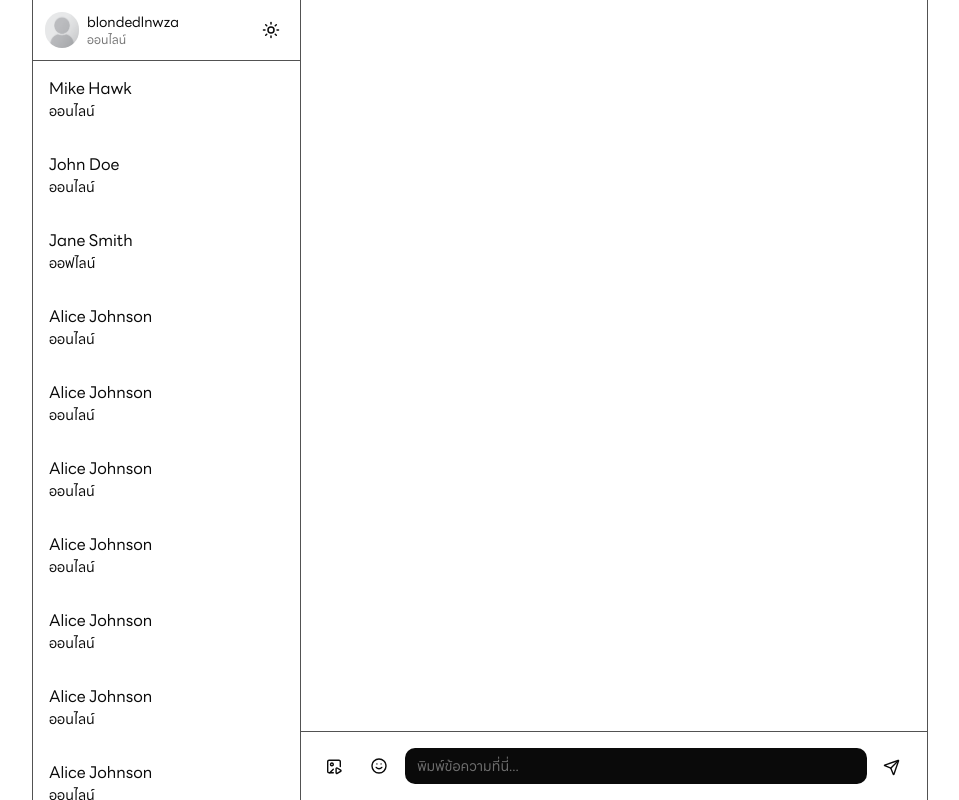
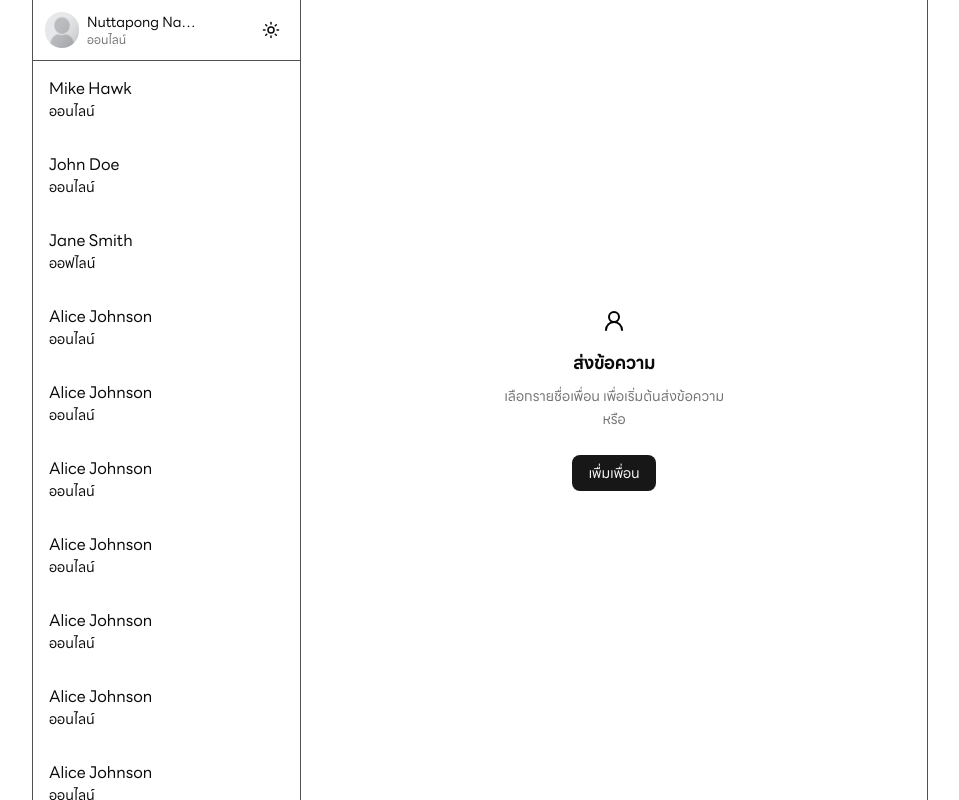
Before and after one commit to qwrtsdev/bento-frontend, a Next.js app: page /chat in a window 1280 px wide. Shown: the whole page, without its empty margins (160-1119 px from the left). Built offline with nearby package versions, Linux system fonts and the light colour scheme; what @radix-ui/themes would draw is missing.

Commit message:
feat: added default chat page & button component

```diff
--- a/package.json
+++ b/package.json
@@ -9,6 +9,7 @@
     "lint": "eslint"
   },
   "dependencies": {
+    "@radix-ui/react-slot": "^1.2.3",
     "@radix-ui/themes": "^3.2.1",
     "class-variance-authority": "^0.7.1",
     "clsx": "^2.1.1",
--- a/src/app/(pages)/chat/layout.tsx
+++ b/src/app/(pages)/chat/layout.tsx
@@ -17,7 +17,7 @@
     <div className="h-dvh dark:bg-neutral-900 flex justify-center">
       <div className="max-w-4xl h-full w-full flex border-neutral-600 border-l border-r">
         <div className="hidden md:block md:w-[30%] border-r border-neutral-600 overflow-y-auto">
-          <Navigator />
+          <Navigator username="Nuttapong Nakawirot" status="ออนไลน์" />
         </div>
 
         <div className="md:w-[70%] w-full overflow-y-auto">{children}</div>
--- a/src/app/(pages)/chat/page.tsx
+++ b/src/app/(pages)/chat/page.tsx
@@ -1,54 +1,44 @@
 "use client";
 
-import { ImagePlay, Smile, Send } from "lucide-react";
+import {
+  Empty,
+  EmptyContent,
+  EmptyDescription,
+  EmptyHeader,
+  EmptyMedia,
+  EmptyTitle,
+} from "@/components/ui/empty";
+import { Button } from "@/components/ui/button";
+import { UserRound } from "lucide-react";
 import { useTheme } from "next-themes";
 
 export default function Chat() {
   const { resolvedTheme } = useTheme();
 
   return (
-    <div className="h-full flex flex-col relative">
-      {/* Chat messages area with padding bottom to prevent overlap */}
-      <div className="flex-1 overflow-y-auto pb-20">
-        {/* placeholder for chat messages */}
-        <div className="p-4">{/* Your chat messages will go here */}</div>
-      </div>
-
-      <div className="absolute bottom-0 left-0 right-0 p-4 flex flex-row gap-2 border-t border-neutral-600 bg-neutral dark:bg-neutral-900">
-        <div className="flex flex-row gap-2">
-          <button className="rounded-full min-w-9 w-9 h-9 flex items-center justify-center self-end hover:cursor-pointer dark:hover:bg-neutral-600/30 hover:bg-neutral-900/30">
-            <ImagePlay
-              size={14}
-              color={resolvedTheme === "dark" ? "#d4d4d4" : "#0a0a0a"}
-              className="-translate-x-px translate-y-[0.5px] scale-120 group-hover:opacity-100"
-            />
-          </button>
-          <button className="rounded-full min-w-9 w-9 h-9 flex items-center justify-center self-end hover:cursor-pointer dark:hover:bg-neutral-600/30 hover:bg-neutral-900/30">
-            <Smile
-              size={14}
-              color={resolvedTheme === "dark" ? "#d4d4d4" : "#0a0a0a"}
-              className="scale-120 group-hover:opacity-100"
-            />
-          </button>
-        </div>
-        <textarea
-          placeholder="พิมพ์ข้อความที่นี่..."
-          className="outline-none rounded-lg py-2 px-3 text-sm w-full resize-none min-h-9 max-h-18 overflow-y-auto scrollbar-hide bg-neutral-950 text-neutral-300 dark:bg-neutral-600"
-          rows={1}
-          onInput={(e) => {
-            const target = e.target as HTMLTextAreaElement;
-            target.style.height = "auto";
-            target.style.height = `${Math.min(target.scrollHeight, 72)}px`; // 72px ≈ 3 lines
-          }}
-        />
-        <button className="rounded-full min-w-9 w-9 h-9 flex items-center justify-center self-end hover:cursor-pointer dark:hover:bg-neutral-600/30 hover:bg-neutral-900/30">
-          <Send
-            size={14}
-            color={resolvedTheme === "dark" ? "#d4d4d4" : "#0a0a0a"}
-            className="-translate-x-[1.5px] translate-y-[1.5px] scale-120 group-hover:opacity-100"
-          />
-        </button>
-      </div>
+    <div className="h-full flex flex-col relative *:select-none">
+      <Empty>
+        <EmptyHeader>
+          <EmptyMedia>
+            <UserRound color={resolvedTheme === "dark" ? "white" : "black"} />
+          </EmptyMedia>
+          <EmptyTitle className="font-bold dark:text-white">
+            ส่งข้อความ
+          </EmptyTitle>
+          <EmptyDescription>
+            เลือกรายชื่อเพื่อน เพื่อเริ่มต้นส่งข้อความ
+            <br />
+            หรือ
+          </EmptyDescription>
+        </EmptyHeader>
+        <EmptyContent>
+          <div className="flex gap-2">
+            <Button className="dark:bg-white dark:hover:bg-neutral-400 dark:text-neutral-900">
+              เพื่มเพื่อน
+            </Button>
+          </div>
+        </EmptyContent>
+      </Empty>
     </div>
   );
 }
--- a/src/components/Navigator.tsx
+++ b/src/components/Navigator.tsx
@@ -2,7 +2,13 @@
 import ThemeToggle from "@/components/ThemeToggle";
 import FriendItem from "@/components/FriendItem";
 
-export default function Navigator() {
+export default function Navigator({
+  username,
+  status,
+}: {
+  username: string;
+  status: "ออนไลน์" | "ออฟไลน์" | "ไม่อยู่";
+}) {
   return (
     <div className="flex flex-col h-screen">
       <div className="flex flex-row justify-between p-3 align-center border-b border-neutral-600 items-center">
@@ -16,10 +22,10 @@
           />
           <div className="ml-2">
             <p className="text-sm font-medium overflow-hidden text-ellipsis whitespace-nowrap w-full max-w-28 dark:text-white">
-              blondedlnwza
+              {username}
             </p>
             <p className="text-xs text-neutral-500 hover:underline hover:cursor-pointer">
-              ออนไลน์
+              {status}
             </p>
           </div>
         </div>
--- /dev/null
+++ b/src/components/ui/button.tsx
@@ -0,0 +1,60 @@
+import * as React from "react"
+import { Slot } from "@radix-ui/react-slot"
+import { cva, type VariantProps } from "class-variance-authority"
+
+import { cn } from "@/lib/utils"
+
+const buttonVariants = cva(
+  "inline-flex items-center justify-center gap-2 whitespace-nowrap rounded-md text-sm font-medium transition-all disabled:pointer-events-none disabled:opacity-50 [&_svg]:pointer-events-none [&_svg:not([class*='size-'])]:size-4 shrink-0 [&_svg]:shrink-0 outline-none focus-visible:border-ring focus-visible:ring-ring/50 focus-visible:ring-[3px] aria-invalid:ring-destructive/20 dark:aria-invalid:ring-destructive/40 aria-invalid:border-destructive",
+  {
+    variants: {
+      variant: {
+        default: "bg-primary text-primary-foreground hover:bg-primary/90",
+        destructive:
+          "bg-destructive text-white hover:bg-destructive/90 focus-visible:ring-destructive/20 dark:focus-visible:ring-destructive/40 dark:bg-destructive/60",
+        outline:
+          "border bg-background shadow-xs hover:bg-accent hover:text-accent-foreground dark:bg-input/30 dark:border-input dark:hover:bg-input/50",
+        secondary:
+          "bg-secondary text-secondary-foreground hover:bg-secondary/80",
+        ghost:
+          "hover:bg-accent hover:text-accent-foreground dark:hover:bg-accent/50",
+        link: "text-primary underline-offset-4 hover:underline",
+      },
+      size: {
+        default: "h-9 px-4 py-2 has-[>svg]:px-3",
+        sm: "h-8 rounded-md gap-1.5 px-3 has-[>svg]:px-2.5",
+        lg: "h-10 rounded-md px-6 has-[>svg]:px-4",
+        icon: "size-9",
+        "icon-sm": "size-8",
+        "icon-lg": "size-10",
+      },
+    },
+    defaultVariants: {
+      variant: "default",
+      size: "default",
+    },
+  }
+)
+
+function Button({
+  className,
+  variant,
+  size,
+  asChild = false,
+  ...props
+}: React.ComponentProps<"button"> &
+  VariantProps<typeof buttonVariants> & {
+    asChild?: boolean
+  }) {
+  const Comp = asChild ? Slot : "button"
+
+  return (
+    <Comp
+      data-slot="button"
+      className={cn(buttonVariants({ variant, size, className }))}
+      {...props}
+    />
+  )
+}
+
+export { Button, buttonVariants }
--- /dev/null
+++ b/src/components/ui/empty.tsx
@@ -0,0 +1,104 @@
+import { cva, type VariantProps } from "class-variance-authority"
+
+import { cn } from "@/lib/utils"
+
+function Empty({ className, ...props }: React.ComponentProps<"div">) {
+  return (
+    <div
+      data-slot="empty"
+      className={cn(
+        "flex min-w-0 flex-1 flex-col items-center justify-center gap-6 rounded-lg border-dashed p-6 text-center text-balance md:p-12",
+        className
+      )}
+      {...props}
+    />
+  )
+}
+
+function EmptyHeader({ className, ...props }: React.ComponentProps<"div">) {
+  return (
+    <div
+      data-slot="empty-header"
+      className={cn(
+        "flex max-w-sm flex-col items-center gap-2 text-center",
+        className
+      )}
+      {...props}
+    />
+  )
+}
+
+const emptyMediaVariants = cva(
+  "flex shrink-0 items-center justify-center mb-2 [&_svg]:pointer-events-none [&_svg]:shrink-0",
+  {
+    variants: {
+      variant: {
+        default: "bg-transparent",
+        icon: "bg-muted text-foreground flex size-10 shrink-0 items-center justify-center rounded-lg [&_svg:not([class*='size-'])]:size-6",
+      },
+    },
+    defaultVariants: {
+      variant: "default",
+    },
+  }
+)
+
+function EmptyMedia({
+  className,
+  variant = "default",
+  ...props
+}: React.ComponentProps<"div"> & VariantProps<typeof emptyMediaVariants>) {
+  return (
+    <div
+      data-slot="empty-icon"
+      data-variant={variant}
+      className={cn(emptyMediaVariants({ variant, className }))}
+      {...props}
+    />
+  )
+}
+
+function EmptyTitle({ className, ...props }: React.ComponentProps<"div">) {
+  return (
+    <div
+      data-slot="empty-title"
+      className={cn("text-lg font-medium tracking-tight", className)}
+      {...props}
+    />
+  )
+}
+
+function EmptyDescription({ className, ...props }: React.ComponentProps<"p">) {
+  return (
+    <div
+      data-slot="empty-description"
+      className={cn(
+        "text-muted-foreground [&>a:hover]:text-primary text-sm/relaxed [&>a]:underline [&>a]:underline-offset-4",
+        className
+      )}
+      {...props}
+    />
+  )
+}
+
+function EmptyContent({ className, ...props }: React.ComponentProps<"div">) {
+  return (
+    <div
+      data-slot="empty-content"
+      className={cn(
+        "flex w-full max-w-sm min-w-0 flex-col items-center gap-4 text-sm text-balance",
+        className
+      )}
+      {...props}
+    />
+  )
+}
+
+export {
+  Empty,
+  EmptyHeader,
+  EmptyTitle,
+  EmptyDescription,
+  EmptyContent,
+  EmptyMedia,
+}
```
Also changed, not shown: 1 other file (tests, documents, lock files or other folders).
